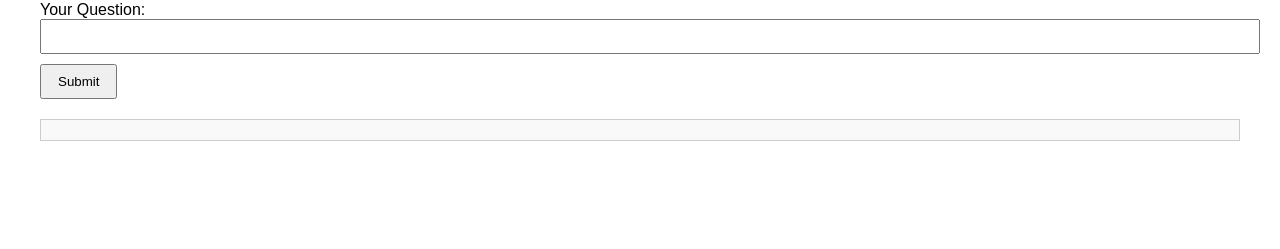
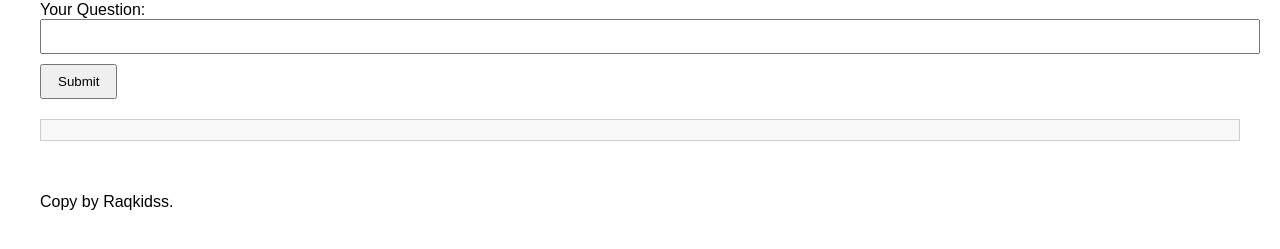
Before and after one commit to RAQKID/NotMyAI3-505, a website: page public/index.html in a window 1280 px wide. Shown: the part 119-368 px from the top of the page. Drawn offline with Linux system fonts and the light colour scheme.

Commit message:
Update index.html

```diff
--- a/public/index.html
+++ b/public/index.html
@@ -54,5 +54,8 @@
             }
         });
     </script>
+    <br>
+    <br>
+    <p>Copy by Raqkidss.</p>
 </body>
 </html
```
